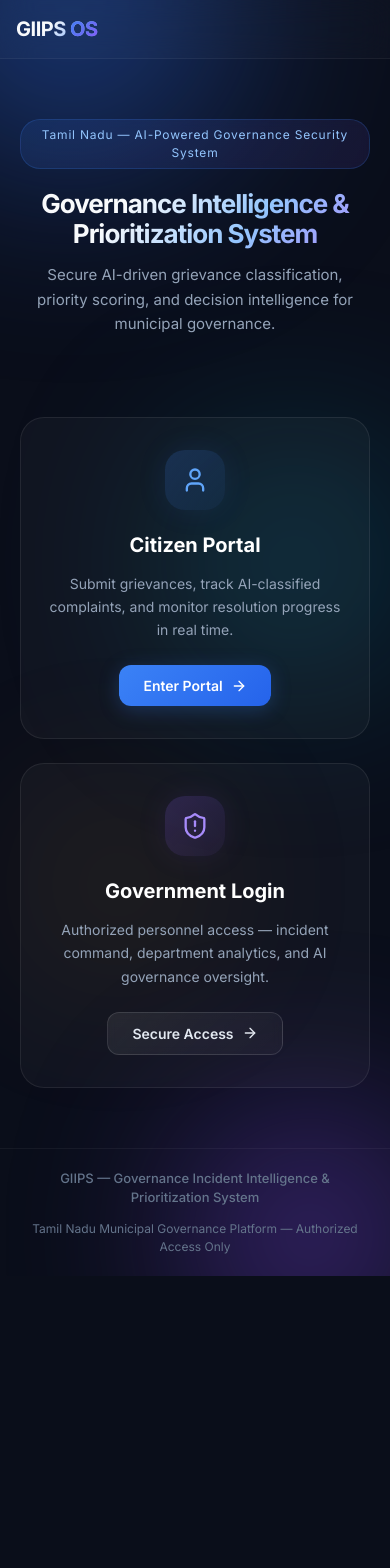
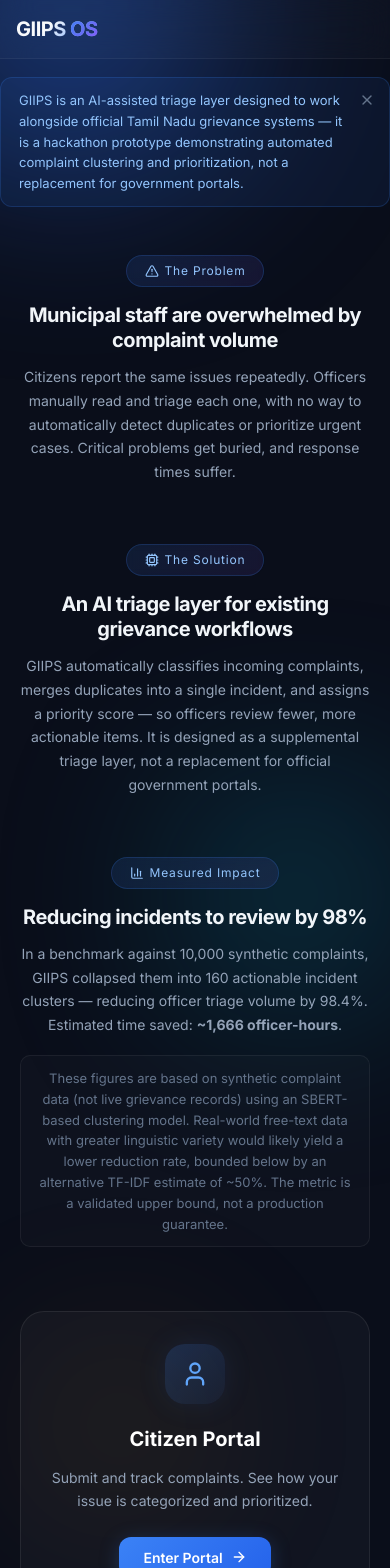
Before and after one commit to kathir-iTech/GIIPS, a React (Vite) app: page / in a window 390 px wide. Shown: the top 1568 px of the page. Before the commit the page ends 1276 px from the top, so only its background shows below. Built offline with nearby package versions, Linux system fonts and the light colour scheme; no server answers.

Commit message:
Clean up frontend text, add landing banner, clusters override, and architecture doc

```diff
--- a/src/pages/CitizenPortal.tsx
+++ b/src/pages/CitizenPortal.tsx
@@ -109,14 +109,14 @@ const CitizenPortal = () => {
 
   const isProcessing = processingStatus && ['submitting', 'pending', 'processing'].includes(processingStatus);
 
-  const steps = ['Details', 'Complaint', 'Location', 'Review', 'AI Preview', 'Success'];
+  const steps = ['Details', 'Complaint', 'Location', 'Photo', 'Review', 'Submit'];
 
   if (result && !isProcessing) return (
     <div className="portal-container success">
       <div className="glass-card success-card">
         <CheckCircle size={64} className="success-icon" />
         <h2>Submission Received</h2>
-        <p>Your complaint has been processed by the AI pipeline.</p>
+        <p>Your complaint has been received and is being reviewed.</p>
         <div className="summary-card">
           <p><strong>Complaint ID:</strong> {result.complaintId}</p>
           {result.priority && <p><strong>Priority:</strong> {result.priority}</p>}
@@ -136,10 +136,10 @@ const CitizenPortal = () => {
       <div className="glass-card success-card">
         <Clock size={64} className="processing-icon" />
         <h2>Processing Your Complaint</h2>
-        <p>Our AI pipeline is analyzing your submission...</p>
+        <p>Processing your submission...</p>
         <div className="processing-status">
           <Loader2 className="spinner" size={32} />
-          <p className="status-text">{processingStatus === 'submitting' ? 'Submitting...' : processingStatus === 'pending' ? 'Waiting in queue...' : 'Running ML analysis...'}</p>
+          <p className="status-text">{processingStatus === 'submitting' ? 'Submitting...' : processingStatus === 'pending' ? 'Waiting in queue...' : 'Analyzing your complaint...'}</p>
           {photoUploadStatus === 'uploading' && <p className="status-text">Uploading photo...</p>}
           {photoUploadStatus === 'done' && <p className="status-text photo-done">Photo uploaded</p>}
         </div>
@@ -221,7 +221,7 @@ const CitizenPortal = () => {
               {formData.latitude !== 0 && (
                 <small style={{ color: '#60a5fa', display: 'flex', alignItems: 'center', gap: 4 }}>
                   <MapPin size={12} />
-                  Coords: {formData.latitude.toFixed(4)}, {formData.longitude.toFixed(4)}
+                  Location pinned on map
                 </small>
               )}
             </div>
@@ -268,7 +268,7 @@ const CitizenPortal = () => {
                 </div>
                 {formData.latitude !== 0 && (
                   <div style={{ gridColumn: '1 / -1' }}>
-                    <strong>Coordinates:</strong> {formData.latitude.toFixed(4)}, {formData.longitude.toFixed(4)}
+                    <strong>Location pinned on map:</strong> Yes
                   </div>
                 )}
               </div>
@@ -277,8 +277,8 @@ const CitizenPortal = () => {
           {step === 6 && (
             <div className="form-step ai-step">
               <Sparkles className="ai-icon" />
-              <h3>AI Preview</h3>
-              <p>Analyzing priority and department...</p>
+              <h3>Confirm & Submit</h3>
+              <p>You're about to submit your complaint. Click confirm to send it for review.</p>
               {submitError && (
                 <div className="error-banner">
                   <AlertCircle size={16} />
--- a/src/pages/Clusters.css
+++ b/src/pages/Clusters.css
@@ -852,6 +852,37 @@
   border-radius: 4px;
 }
 
+.timeline-item.overridden .tl-content {
+  opacity: 0.45;
+  border-color: rgba(239,68,68,0.2);
+}
+
+.tl-override-label {
+  display: block;
+  margin-top: 4px;
+  font-size: 11px;
+  color: #ef4444;
+  font-weight: 600;
+}
+
+.override-btn {
+  margin-top: 6px;
+  padding: 3px 10px;
+  font-size: 11px;
+  font-weight: 600;
+  color: #ef4444;
+  background: rgba(239,68,68,0.08);
+  border: 1px solid rgba(239,68,68,0.2);
+  border-radius: 6px;
+  cursor: pointer;
+  transition: all 0.2s;
+  font-family: inherit;
+}
+
+.override-btn:hover {
+  background: rgba(239,68,68,0.15);
+}
+
 /* Right Panel */
 .status-display {
   display: flex;
@@ -989,6 +1020,39 @@
   font-weight: 700;
   color: #2563eb;
   font-size: 11px;
+}
+
+.lc-row.overridden {
+  opacity: 0.4;
+}
+
+.override-btn-small {
+  padding: 2px 7px;
+  font-size: 10px;
+  font-weight: 600;
+  color: #ef4444;
+  background: rgba(239,68,68,0.08);
+  border: 1px solid rgba(239,68,68,0.2);
+  border-radius: 4px;
+  cursor: pointer;
+  transition: all 0.2s;
+  font-family: inherit;
+  white-space: nowrap;
+}
+
+.override-btn-small:hover {
+  background: rgba(239,68,68,0.15);
+}
+
+.override-summary-badge {
+  margin-top: 12px;
+  padding: 6px 10px;
+  font-size: 11px;
+  color: #f87171;
+  background: rgba(239,68,68,0.06);
+  border: 1px solid rgba(239,68,68,0.15);
+  border-radius: 6px;
+  text-align: center;
 }
 
 /* Dept Alloc */
--- a/src/pages/ComplaintDetail.tsx
+++ b/src/pages/ComplaintDetail.tsx
@@ -48,8 +48,8 @@ const ComplaintDetail = () => {
 
   const timeline = [
     { label: 'Submitted', date: data.date_received, icon: CheckCircle, color: '#3b82f6' },
-    { label: 'AI Classified', date: data.date_received, icon: ThumbsUp, color: '#8b5cf6', detail: `${data.predicted_category} (${Math.round((data.confidence || 0) * 100)}% confidence)` },
-    { label: 'Duplicate Check', date: data.date_received, icon: data.incident ? LinkIcon : XCircle, color: data.incident ? '#16a34a' : '#64748b', detail: data.incident ? `Merged into ${data.incident.incident_number}` : 'No duplicates found' },
+    { label: 'Categorized', date: data.date_received, icon: ThumbsUp, color: '#8b5cf6', detail: `${data.predicted_category} — ${data.confidence != null ? (data.confidence >= 0.8 ? 'High' : data.confidence >= 0.5 ? 'Medium' : 'Low') : ''} confidence` },
+    { label: 'Similarity Check', date: data.date_received, icon: data.incident ? LinkIcon : XCircle, color: data.incident ? '#16a34a' : '#64748b', detail: data.incident ? 'Grouped with similar complaints' : 'No similar complaints found' },
     { label: 'Current Status', date: null, icon: Clock, color: '#eab308', detail: incidentStatus.replace('-', ' ').toUpperCase() },
   ];
 
@@ -58,9 +58,17 @@ const ComplaintDetail = () => {
     date: h.changed_at,
     icon: AlertTriangle,
     color: '#ea580c',
-    detail: `${h.old_score ?? 'N/A'} → ${h.new_score ?? 'N/A'}: ${h.reason || 'Score adjusted'}`
+    detail: `${h.reason || 'Priority adjusted'}`
   })) || [];
   const fullTimeline = [...timeline, ...priorityEntries];
+
+  const friendlyMergeReason = (reason: string): string => {
+    if (!reason) return '';
+    if (reason.includes('Automated merge') || reason.includes('merged')) {
+      return 'Your complaint was grouped with one or more similar reports to help prioritize a faster response.';
+    }
+    return 'A new case was opened for your complaint.';
+  };
 
   return (
     <div className="complaint-detail-page">
@@ -84,25 +92,19 @@ const ComplaintDetail = () => {
             </div>
 
             <div className="ai-section">
-              <h3><ThumbsUp size={18} /> AI Classification</h3>
+              <h3><ThumbsUp size={18} /> Category & Priority</h3>
               <div className="ai-metrics">
                 <div className="ai-metric">
-                  <span className="label">Confidence</span>
+                  <span className="label">Match confidence</span>
                   <div className="metric-bar"><div className="metric-fill" style={{ width: `${Math.round((data.confidence || 0) * 100)}%` }}></div></div>
-                  <span className="value">{Math.round((data.confidence || 0) * 100)}%</span>
+                  <span className="value">{data.confidence != null ? (data.confidence >= 0.8 ? 'High' : data.confidence >= 0.5 ? 'Medium' : 'Low') : 'N/A'}</span>
                 </div>
                 <div className="ai-metric">
-                  <span className="label">Duplicate</span>
+                  <span className="label">Merged with similar complaints</span>
                   <span className={`value ${data.incident ? 'duplicate-yes' : 'duplicate-no'}`}>{data.incident ? 'Yes' : 'No'}</span>
                 </div>
-                {data.similarity_score != null && (
-                  <div className="ai-metric">
-                    <span className="label">Similarity</span>
-                    <span className="value">{(data.similarity_score * 100).toFixed(0)}%</span>
-                  </div>
-                )}
               </div>
-              {data.merge_reason && <p className="merge-reason">{data.merge_reason}</p>}
+              {data.merge_reason && <p className="merge-reason">{friendlyMergeReason(data.merge_reason)}</p>}
             </div>
 
             {data.incident && (
@@ -114,7 +116,7 @@ const ComplaintDetail = () => {
                   <div className="incident-row"><span>Department:</span><strong>{data.incident.category || 'N/A'}</strong></div>
                   <div className="incident-row"><span>Status:</span><strong>{data.incident.status?.replace('-', ' ')}</strong></div>
                   <div className="incident-row"><span>Priority:</span><strong>{data.incident.priority_label}</strong></div>
-                  <div className="incident-row"><span>Cluster Size:</span><strong>{data.incident.cluster_size}</strong></div>
+                  <div className="incident-row"><span>Similar complaints grouped:</span><strong>{data.incident.cluster_size}</strong></div>
                   {data.incident.recommended_action && <div className="incident-row"><span>Action:</span><span>{data.incident.recommended_action}</span></div>}
                 </div>
               </div>
--- a/src/pages/Landing.css
+++ b/src/pages/Landing.css
@@ -20,11 +20,20 @@
 .nav-logout-btn { background: rgba(239,68,68,0.1); color: #f87171; border: 1px solid rgba(239,68,68,0.15); }
 .nav-logout-btn:hover { background: rgba(239,68,68,0.2); }
 
-/* ── Hero ── */
-.crystal-hero { position: relative; z-index: 10; text-align: center; padding: 80px 20px 50px; }
-.hero-badge { display: inline-block; padding: 6px 18px; background: linear-gradient(135deg, rgba(59,130,246,0.12), rgba(139,92,246,0.1)); border: 1px solid rgba(59,130,246,0.2); border-radius: 20px; font-size: 12px; color: #93c5fd; margin-bottom: 20px; letter-spacing: 0.8px; backdrop-filter: blur(4px); }
-.crystal-hero h1 { font-size: 52px; max-width: 780px; margin: 0 auto 14px; line-height: 1.15; font-weight: 800; letter-spacing: -1px; background: linear-gradient(135deg, #f8fafc 30%, #93c5fd, #a78bfa); -webkit-background-clip: text; -webkit-text-fill-color: transparent; background-clip: text; }
-.crystal-hero p { font-size: 17px; color: #94a3b8; max-width: 560px; margin: 0 auto; line-height: 1.65; }
+/* ── Onboarding Banner ── */
+.onboarding-banner { position: relative; z-index: 10; max-width: 700px; margin: 18px auto 0; padding: 12px 44px 12px 18px; background: rgba(59,130,246,0.08); border: 1px solid rgba(59,130,246,0.2); border-radius: 12px; font-size: 13px; color: #93c5fd; line-height: 1.6; text-align: left; }
+.onboarding-banner .banner-close { position: absolute; top: 10px; right: 10px; background: none; border: none; color: #64748b; cursor: pointer; padding: 4px; border-radius: 4px; display: flex; align-items: center; justify-content: center; }
+.onboarding-banner .banner-close:hover { color: #94a3b8; background: rgba(255,255,255,0.05); }
+
+/* ── Content Sections (Problem / Solution / Impact) ── */
+.crystal-section { position: relative; z-index: 10; text-align: center; padding: 48px 20px 32px; max-width: 700px; margin: 0 auto; }
+.section-badge { display: inline-flex; align-items: center; gap: 6px; padding: 6px 18px; background: linear-gradient(135deg, rgba(59,130,246,0.12), rgba(139,92,246,0.1)); border: 1px solid rgba(59,130,246,0.2); border-radius: 20px; font-size: 12px; color: #93c5fd; margin-bottom: 16px; letter-spacing: 0.8px; backdrop-filter: blur(4px); }
+.crystal-section h2 { font-size: 30px; max-width: 640px; margin: 0 auto 12px; line-height: 1.25; font-weight: 700; letter-spacing: -0.5px; color: #f1f5f9; }
+.crystal-section p { font-size: 16px; color: #94a3b8; max-width: 580px; margin: 0 auto; line-height: 1.7; }
+.problem-section { padding-top: 64px; }
+.solution-section { padding-top: 28px; }
+.impact-section { padding-top: 28px; }
+.data-caveat { font-size: 13px !important; color: #64748b !important; max-width: 580px; margin: 18px auto 0 !important; padding: 12px 16px; background: rgba(255,255,255,0.02); border: 1px solid rgba(255,255,255,0.06); border-radius: 10px; line-height: 1.6 !important; }
 
 /* ── Gateway Cards (Liquid Crystal) ── */
 .crystal-gateways { position: relative; z-index: 10; display: grid; grid-template-columns: repeat(2, 1fr); gap: 32px; max-width: 820px; margin: 0 auto; padding: 40px 20px 80px; }
@@ -47,7 +56,7 @@
 .gateway-card:nth-child(2):hover .gateway-icon { box-shadow: 0 0 50px rgba(139,92,246,0.25); }
 
 .gateway-card h2 { font-size: 24px; font-weight: 700; margin-bottom: 12px; }
-.gateway-card p { font-size: 14px; color: #94a3b8; line-height: 1.65; margin-bottom: 24px; min-height: 44px; }
+.gateway-card p { font-size: 14px; color: #94a3b8; line-height: 1.65; margin-bottom: 24px; }
 
 .gateway-cta { display: inline-flex; align-items: center; gap: 8px; padding: 10px 24px; border-radius: 12px; font-size: 14px; font-weight: 600; transition: all 0.3s; }
 .gateway-card:nth-child(1) .gateway-cta { background: linear-gradient(135deg, #3b82f6, #2563eb); color: white; box-shadow: 0 4px 20px rgba(59,130,246,0.25); }
@@ -61,11 +70,13 @@
 
 /* ── Responsive ── */
 @media (max-width: 768px) {
-  .crystal-hero h1 { font-size: 32px; }
-  .crystal-hero { padding: 60px 20px 40px; }
+  .crystal-section h2 { font-size: 24px; }
+  .crystal-section { padding: 36px 20px 24px; }
+  .problem-section { padding-top: 48px; }
   .crystal-nav { padding: 16px 20px; }
   .crystal-gateways { grid-template-columns: 1fr; max-width: 420px; gap: 24px; padding-bottom: 60px; }
   .gateway-card { padding: 32px 24px; }
+  .gateway-card p { min-height: 0; }
   .crystal-footer { padding: 20px; flex-direction: column; text-align: center; }
   .orbe-1 { width: 300px; height: 300px; top: -120px; left: -80px; }
   .orbe-2 { width: 240px; height: 240px; bottom: -60px; right: -40px; }
@@ -74,8 +85,8 @@
 }
 
 @media (max-width: 480px) {
-  .crystal-hero h1 { font-size: 26px; }
-  .crystal-hero p { font-size: 15px; }
+  .crystal-section h2 { font-size: 20px; }
+  .crystal-section p { font-size: 14px; }
   .crystal-nav { padding: 14px 16px; }
   .brand { font-size: 20px; }
   .gateway-card h2 { font-size: 20px; }
--- a/src/pages/Landing.tsx
+++ b/src/pages/Landing.tsx
@@ -1,10 +1,21 @@
+import React from 'react';
 import { Link } from 'react-router-dom';
-import { User, ShieldAlert, LogOut, LayoutDashboard, ArrowRight } from 'lucide-react';
+import { User, ShieldAlert, LogOut, LayoutDashboard, ArrowRight, AlertTriangle, Cpu, BarChart3, X } from 'lucide-react';
 import { useAuth } from '../context/AuthContext';
 import './Landing.css';
 
+const BANNER_DISMISSED_KEY = 'giips_onboarding_dismissed';
+
 const Landing = () => {
   const { user, logout } = useAuth();
+  const [bannerDismissed, setBannerDismissed] = React.useState(
+    () => localStorage.getItem(BANNER_DISMISSED_KEY) === 'true'
+  );
+
+  const dismissBanner = () => {
+    setBannerDismissed(true);
+    localStorage.setItem(BANNER_DISMISSED_KEY, 'true');
+  };
 
   const dashboardPath = user?.role === 'Citizen' ? '/citizen'
     : user?.role === 'Officer' ? '/officer'
@@ -34,18 +45,61 @@ const Landing = () => {
         )}
       </nav>
 
-      <header className="crystal-hero">
-        <div className="hero-badge">Tamil Nadu — AI-Powered Governance Security System</div>
-        <h1>Governance Intelligence & Prioritization System</h1>
-        <p>Secure AI-driven grievance classification, priority scoring, and decision intelligence for municipal governance.</p>
-      </header>
+      {!bannerDismissed && (
+        <div className="onboarding-banner">
+          <p>
+            GIIPS is an AI-assisted triage layer designed to work alongside official Tamil Nadu grievance
+            systems — it is a hackathon prototype demonstrating automated complaint clustering and
+            prioritization, not a replacement for government portals.
+          </p>
+          <button className="banner-close" onClick={dismissBanner} title="Dismiss"><X size={16} /></button>
+        </div>
+      )}
+
+      {/* ── Problem ── */}
+      <section className="crystal-section problem-section">
+        <div className="section-badge"><AlertTriangle size={14} /> The Problem</div>
+        <h2>Municipal staff are overwhelmed by complaint volume</h2>
+        <p>
+          Citizens report the same issues repeatedly. Officers manually read and triage each one, with no way to
+          automatically detect duplicates or prioritize urgent cases. Critical problems get buried, and response
+          times suffer.
+        </p>
+      </section>
+
+      {/* ── Solution ── */}
+      <section className="crystal-section solution-section">
+        <div className="section-badge"><Cpu size={14} /> The Solution</div>
+        <h2>An AI triage layer for existing grievance workflows</h2>
+        <p>
+          GIIPS automatically classifies incoming complaints, merges duplicates into a single incident, and
+          assigns a priority score — so officers review fewer, more actionable items. It is designed as a
+          supplemental triage layer, not a replacement for official government portals.
+        </p>
+      </section>
+
+      {/* ── Impact ── */}
+      <section className="crystal-section impact-section">
+        <div className="section-badge"><BarChart3 size={14} /> Measured Impact</div>
+        <h2>Reducing incidents to review by 98%</h2>
+        <p>
+          In a benchmark against 10,000 synthetic complaints, GIIPS collapsed them into 160 actionable incident
+          clusters — reducing officer triage volume by 98.4%. Estimated time saved: <strong>~1,666 officer-hours</strong>.
+        </p>
+        <p className="data-caveat">
+          These figures are based on synthetic complaint data (not live grievance records) using an SBERT-based
+          clustering model. Real-world free-text data with greater linguistic variety would likely yield a lower
+          reduction rate, bounded below by an alternative TF-IDF estimate of ~50%. The metric is a validated
+          upper bound, not a production guarantee.
+        </p>
+      </section>
 
       <section className="crystal-gateways">
         <Link to="/citizen-services" className="gateway-card">
           <div className="gateway-glow"></div>
           <div className="gateway-icon citizen-icon"><User size={36} /></div>
           <h2>Citizen Portal</h2>
-          <p>Submit grievances, track AI-classified complaints, and monitor resolution progress in real time.</p>
+          <p>Submit and track complaints. See how your issue is categorized and prioritized.</p>
           <span className="gateway-cta">Enter Portal <ArrowRight size={16} /></span>
         </Link>
 
@@ -53,14 +107,14 @@ const Landing = () => {
           <div className="gateway-glow"></div>
           <div className="gateway-icon gov-icon"><ShieldAlert size={36} /></div>
           <h2>Government Login</h2>
-          <p>Authorized personnel access — incident command, department analytics, and AI governance oversight.</p>
+          <p>Review incidents, monitor department performance, and access AI-assisted insights.</p>
           <span className="gateway-cta">Secure Access <ArrowRight size={16} /></span>
         </Link>
       </section>
 
       <footer className="crystal-footer">
-        <div className="footer-brand">GIIPS — Governance Incident Intelligence & Prioritization System</div>
-        <div className="footer-copy">Tamil Nadu Municipal Governance Platform — Authorized Access Only</div>
+        <div className="footer-brand">GIIPS — AI triage layer prototype</div>
+        <div className="footer-copy">Not affiliated with or endorsed by any government entity.</div>
       </footer>
     </div>
   );
--- a/src/pages/MyComplaints.tsx
+++ b/src/pages/MyComplaints.tsx
@@ -110,13 +110,13 @@ const MyComplaints = () => {
                   <div className="card-footer">
                     <div className="confidence-bar">
                       <div className="confidence-fill" style={{ width: `${Math.round((c.confidence || 0) * 100)}%` }}></div>
-                      <span>AI Confidence: {Math.round((c.confidence || 0) * 100)}%</span>
+                      <span>Match confidence: {c.confidence != null ? (c.confidence >= 0.8 ? 'High' : c.confidence >= 0.5 ? 'Medium' : 'Low') : 'N/A'}</span>
                     </div>
                     <div className="duplicate-info">
                       {c.incident ? (
-                        <span className="linked-incident">Linked: {c.incident.incident_number || 'Unknown'}</span>
+                        <span className="linked-incident">Grouped with similar complaints</span>
                       ) : (
-                        <span className="no-incident">No linked incident</span>
+                        <span className="no-incident">Standalone complaint</span>
                       )}
                     </div>
                   </div>
```
Also changed, not shown: src/pages/Clusters.tsx (+27 -5 lines), 2 other files (tests, documents, lock files or other folders).
